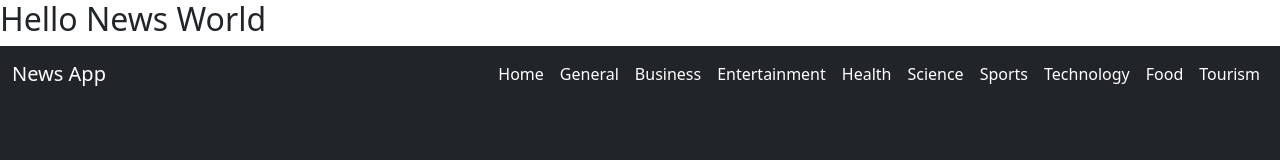
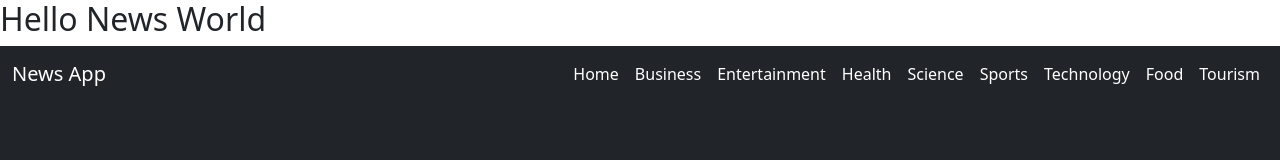
Before and after one commit to AnujaBujurge29/Project_API_ReactJS_Module_2, a React (Create React App) app: page / in a window 1280 px wide. Shown: the top 160 px of the page. Built offline with nearby package versions, Linux system fonts and the light colour scheme; no server answers.

Commit message:
first commit of 2nd may

```diff
--- a/src/App.js
+++ b/src/App.js
@@ -16,7 +16,7 @@
         <Navbar />
         <Routes>
           <Route path='/' element={<Home/>}></Route>
-          <Route path='/General' element={<FetchAPI category="general"/>}></Route>
+          {/* <Route path='/General' element={<FetchAPI category="general"/>}></Route> */}
           <Route path='/Business' element={<FetchAPI category="business"/>}></Route>
           <Route path='/Entertainment' element={<FetchAPI category="entertainment"/>}></Route>
           <Route path='/Health' element={<FetchAPI category="health"/>}></Route>
--- a/src/Component/Navbar.js
+++ b/src/Component/Navbar.js
@@ -30,7 +30,7 @@
                   Home
                 </Link>
               </li>
-              <li className="nav-item">
+              {/* <li className="nav-item">
                 <Link
                   className="nav-link active text-white"
                   aria-current="page"
@@ -38,7 +38,7 @@
                 >
                   General
                 </Link>
-              </li>
+              </li> */}
               <li className="nav-item">
                 <Link
                   className="nav-link active text-white"
```
